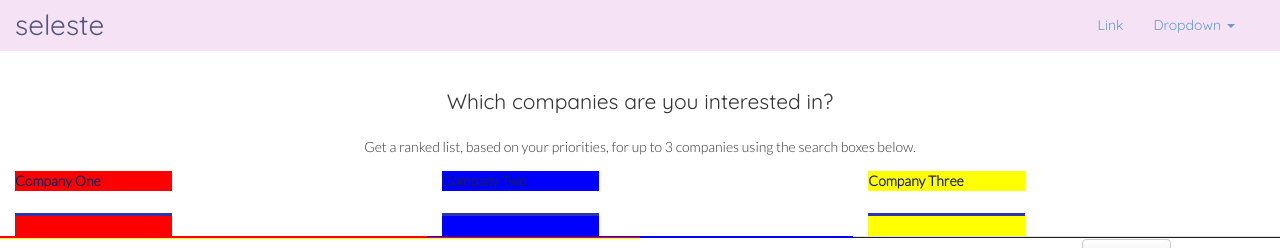
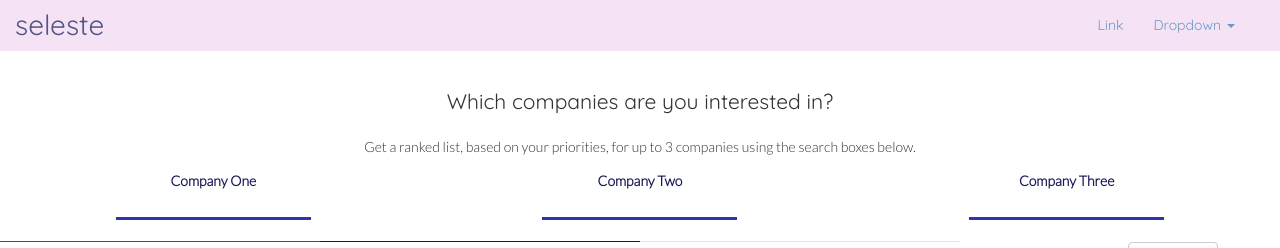
Before and after one commit to eleanorstrib/seleste.io, a Django app: page /companies/ in a window 1280 px wide. Shown: the top 248 px of the page. Run offline with Django 3.2, Linux system fonts and the light colour scheme; some libraries are stand-ins or nearby versions.

Commit message:
fixed some formatting, especially centering and sizing

```diff
--- a/search/static/scripts/companyselection.js
+++ b/search/static/scripts/companyselection.js
@@ -87,8 +87,8 @@ $(document).ready(function(){
 		var industry = gdAPIData.employers[selectedCompanyIndex].industryName
 		var website = gdAPIData.employers[selectedCompanyIndex].website
 		$('#' + searchBoxID + '-img').prepend('<img src="' + logoURL + '" width="100" class="company-logo"/> <br />');
-		$('#' + searchBoxID + '-img').prepend('<h6>' + sector + '  |  ' + industry +'</h3><br/>');
-		$('#' + searchBoxID + '-img').prepend('<h6><a href="http://' + website + '" target="_blank">' + website + '</a></h6><br />');
+		$('#' + searchBoxID + '-img').prepend('<h6>' + sector + '  |  ' + industry +'</h3>');
+		$('#' + searchBoxID + '-img').prepend('<h6><a href="http://' + website + '" target="_blank">' + website + '</a></h6> ');
 	};
 
 
--- a/search/templates/search/companies.html
+++ b/search/templates/search/companies.html
@@ -26,21 +26,21 @@
 
 		<form class="form-inline" id="companies-form" action="" method="post">
 		<div class="col-md-4">
-			<div class="form-group" style="background-color:red;">
+			<div class="form-group" align="center">
 				<label for "company one">Company One</label>
 				<input type="text" name="company1" id="company1" class="company" min="2" required> <br />
 
 			</div>
 		</div>
 		<div class="col-md-4">
-			<div class="form-group" style="background-color:blue;">
+			<div class="form-group" align="center">
 				<label for "company one">Company Two</label>
 				<input type="text" name="company2" id="company2" class="company" required> <br />
 
 			</div>
 		</div>
 		<div class="col-md-4">
-			<div class="form-group" style="background-color:yellow;">
+			<div class="form-group" align="center">
 				<label for "company one">Company Three</label>
 				<input type="text" name="company3" id="company3" class="company"> <br />
 
@@ -50,9 +50,9 @@
 	</div>
 
 	<div class="row">
-		<div class="col-md-4 company-logo" id="company1-img" align="center" style="background-color:red;"></div>
-		<div class="col-md-4 company-logo" id="company2-img" style="background-color:blue;"></div>
-		<div class="col-md-4 company-logo" id="company3-img" style="background-color:yellow;"></div>
+		<div class="col-md-4 company-logo" id="company1-img" align="center" ></div>
+		<div class="col-md-4 company-logo" id="company2-img" align="center"></div>
+		<div class="col-md-4 company-logo" id="company3-img" align="center"></div>
 	</div>
 
 	<div class="row">
--- a/static/styles.css
+++ b/static/styles.css
@@ -3,6 +3,11 @@
 body {
 	padding-top: 65px;
 	font-family: 'Lato', sans-serif;
+}
+
+div {
+	text-align: center;
+	align: center;
 }
 
 .navbar {
@@ -24,11 +29,6 @@ a {
 	font-size: 2em;
 }
 
-label, input {
-	display: table-cell;
-	vertical-align: middle;
-}
-
 img.company-logo {
 	display: block;
 	margin-left: auto;
@@ -39,10 +39,6 @@ img.company-logo {
 	text-align: center;
 }
 
-label, input {
-	display: table-cell;
-    vertical-align: middle
-}
 
 input[type='text'] {
 	border-top: none;
@@ -51,12 +47,13 @@ input[type='text'] {
 	border-bottom-color: #181B59;
 	border-bottom-width: 3px;
 	text-align: center;
-	font-size: 1em;
+	font-size: 1.2em;
 	width: 100%;
 	-webkit-appearance: none;
     -moz-appearance: textfield;
     appearance:none;
-    vertical-align: middle;
+    display: block;
+    margin : 0 auto;
 }
 
 
@@ -72,7 +69,7 @@ input[type='number'],.priorities-input {
 	border-bottom-width: 3px;
 	text-align: center;
 	vertical-align: middle;
-	font-size: 1.4em;
+	font-size: 1.2em;
 	width: auto;
 	-webkit-appearance: none;
     -moz-appearance: textfield;
@@ -131,11 +128,11 @@ img.priorities-img {
 
 label {
 	color: #181B59;
+	display: block;
+    margin : 0 auto;
 }
 
-div.company-info {
-	width: 50%;
-	margin: 0 auto;
+div.modal-dialog {
+	align: left !important;
 }
-
 /*#F2D8F2*/
```
Also changed, not shown: search/static/scripts/validationscript.js (+7 -6 lines).
